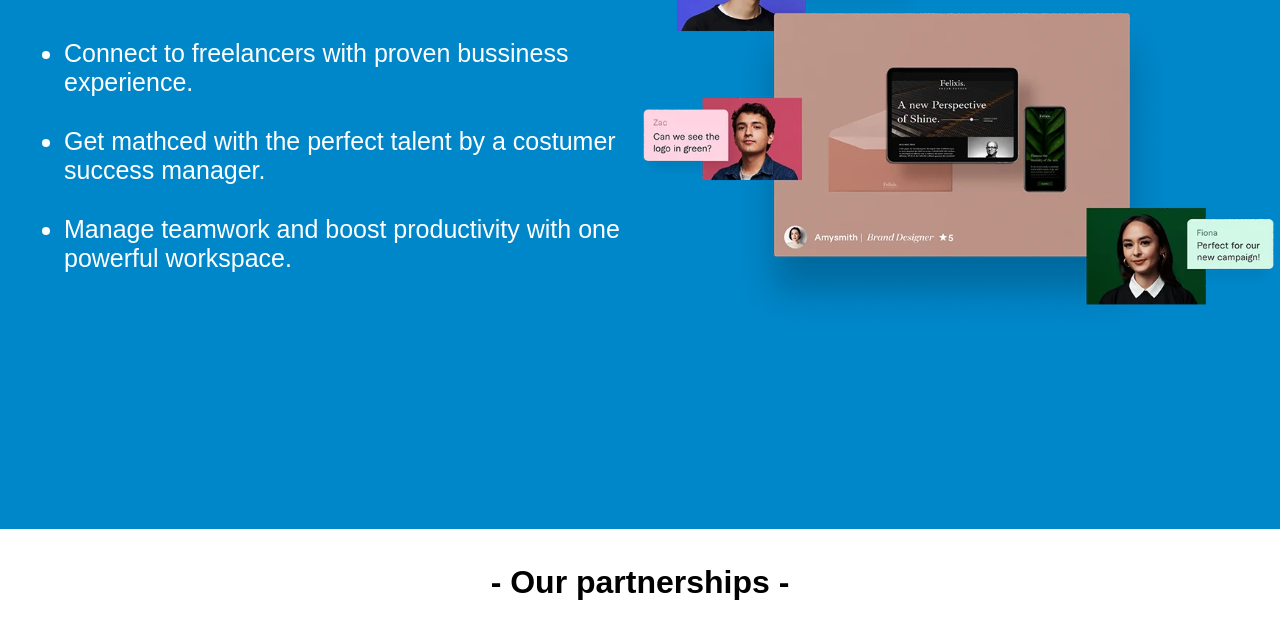
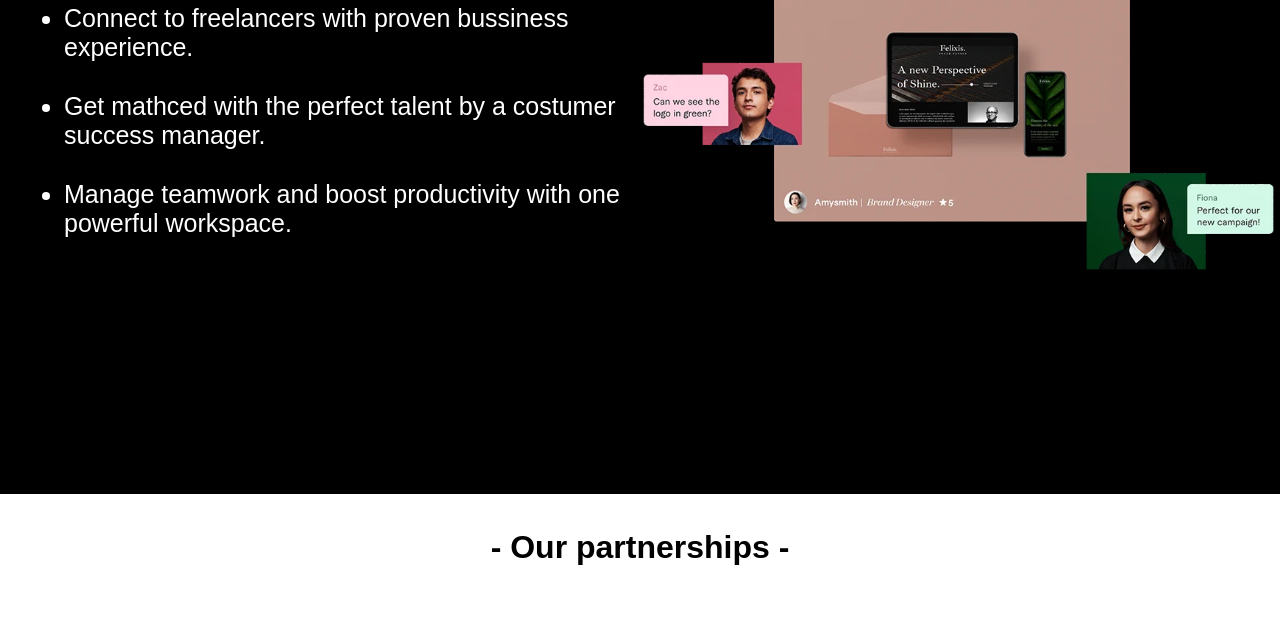
Before and after one commit to arditcurri6/Web-Project, a plain HTML site: page index.html in a window 1280 px wide. Shown: the part 2006-2632 px from the top of the page. Drawn offline with Linux system fonts and the light colour scheme.

Commit message:
commit mistake

```diff
--- a/css/Home.css
+++ b/css/Home.css
@@ -291,7 +291,7 @@
 .freelancing-bussiness{
   width: 100%;
   height: 100vh;
-  background-color: #0087ca;
+  background-color: #000000;
   color: white;
   display: flex;
 }
@@ -360,7 +360,7 @@
   max-width: 200px;
   margin: 66px;
 }
-.header{
+.header-partner{
   margin-top: 35px;
 }
 
--- a/index.html
+++ b/index.html
@@ -89,7 +89,7 @@
   </div>
 <!-- ---------------------------------Partnership------------------------------------------- -->
   <div class="partnerships">
-    <div class="header">
+    <div class="header-partner">
       <h1>- Our partnerships -</h1>
     </div>
     <div class="icons">
```
